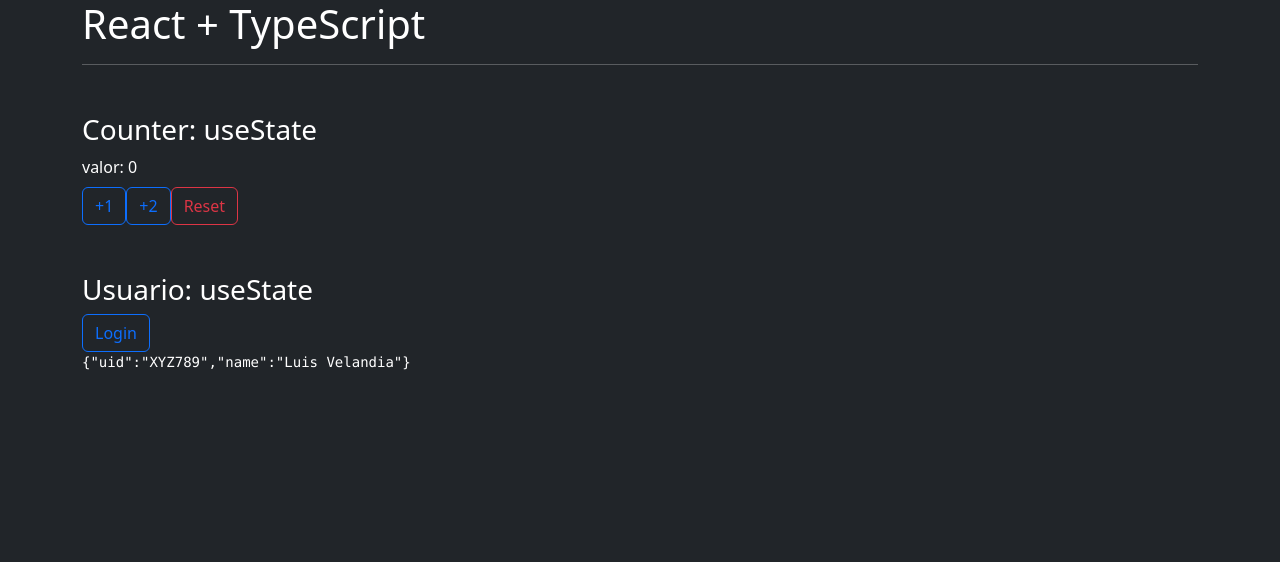
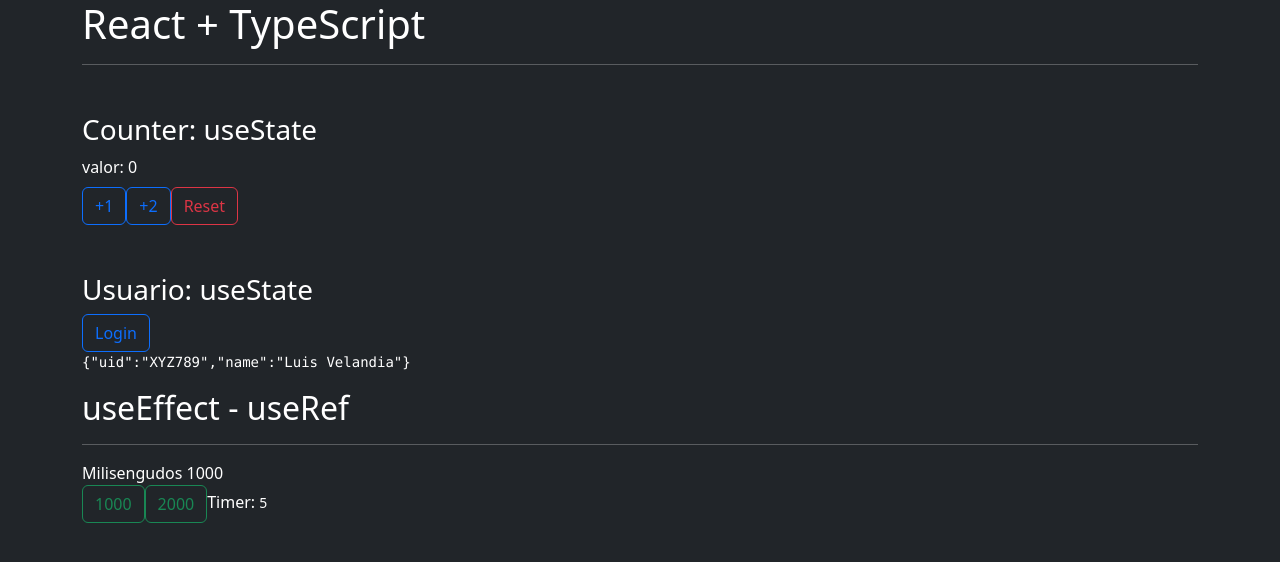
Before and after one commit to luismedellin/react-with-ts, a React (Create React App) app: page / in a window 1280 px wide. Shown: the top 562 px of the page. Built offline with nearby package versions, Linux system fonts and the light colour scheme.

Commit message:
Add timer

```diff
--- a/src/App.tsx
+++ b/src/App.tsx
@@ -1,4 +1,5 @@
 import { Counter } from "./components/Counter";
+import { TimerPadre } from "./components/TimerPadre";
 import { Usuario } from "./components/Usuario";
 
 function App() {
@@ -8,6 +9,11 @@
       <hr/>
       <Counter />
       <Usuario />
+
+      <h2>useEffect - useRef</h2>
+      <hr />
+
+      <TimerPadre />
     </>
   );
 }
--- /dev/null
+++ b/src/components/Timer.tsx
@@ -0,0 +1,24 @@
+import { useState, useEffect, useRef } from 'react'
+
+type TimerArgs = {
+    milisegundos: number,
+    segundos?: number
+}
+
+export const Timer = ({milisegundos}: TimerArgs) => {
+
+    const [segundos, setSegundos] = useState(0);
+    const ref = useRef<NodeJS.Timeout>();
+
+    useEffect(() => {
+        ref.current && clearInterval(ref.current);
+        ref.current = setInterval(()=> setSegundos(s => s + 1), milisegundos);
+    }, [milisegundos])
+
+
+  return (
+    <>
+        <span>Timer: <small>{segundos}</small></span>
+    </>
+  )
+}
--- /dev/null
+++ b/src/components/TimerPadre.tsx
@@ -0,0 +1,27 @@
+import { useState } from 'react';
+import { Timer } from './Timer';
+
+export const TimerPadre = () => {
+
+    const [milisegundos, setMilisegundos] = useState(1000);
+
+  return (
+    <>
+        <span>Milisengudos {milisegundos}</span>
+        <br />
+
+        <button className="btn btn-outline-success"
+                onClick={ () => setMilisegundos(1000) }>
+            1000
+        </button>
+
+        <button className="btn btn-outline-success"
+                onClick={ () => setMilisegundos(2000) }>
+            2000
+        </button>
+
+
+        <Timer milisegundos={milisegundos} />
+    </>
+  )
+}
```
